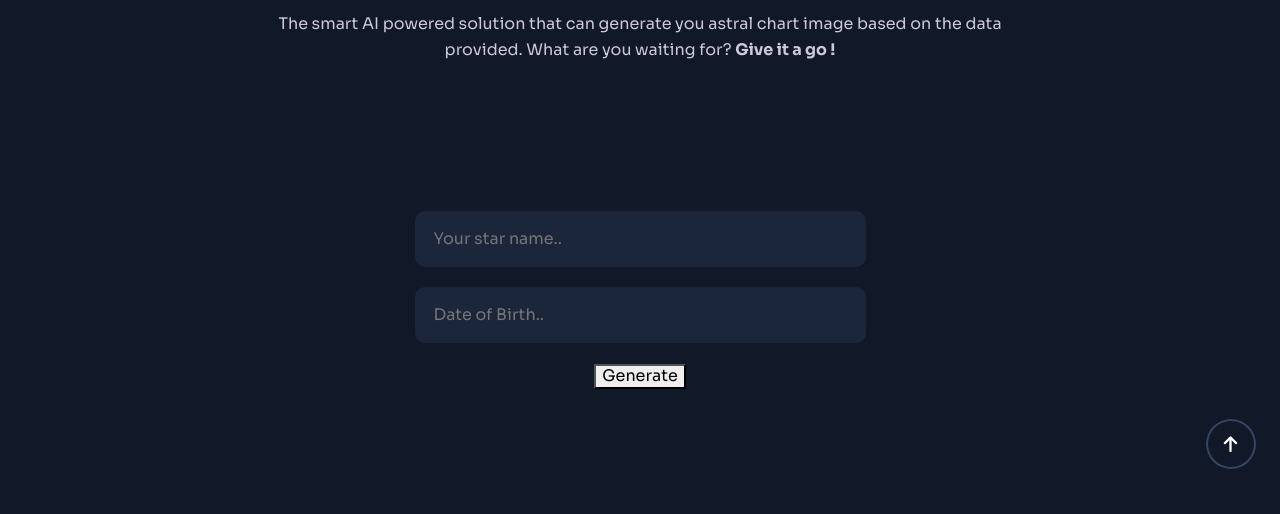
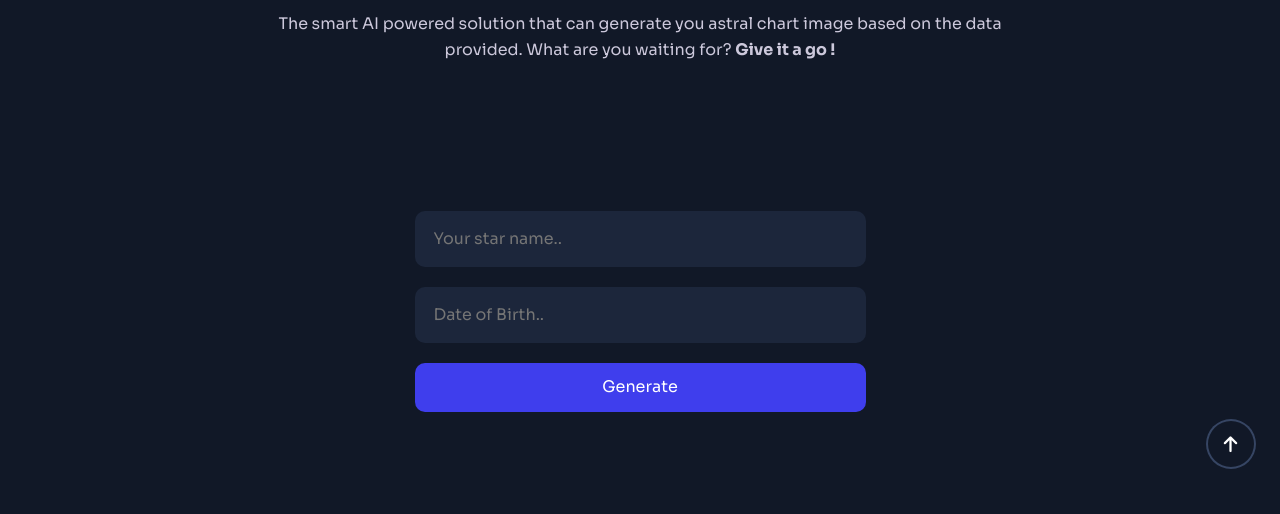
Before and after one commit to razor145/mentegutdemo, a website: page imagegenerator.html in a window 1280 px wide. Shown: the part 286-800 px from the top of the page. Drawn offline with nearby package versions, Linux system fonts and the light colour scheme.

Commit message:
revert back

```diff
--- a/imagegenerator.html
+++ b/imagegenerator.html
@@ -166,7 +166,7 @@
 
 
 														<div class="login-button">
-															<button onclick="GenerateImage()" class="signup">Generate</button>
+															<button onclick="GenerateImage()" class="login-btn">Generate</button>
 														</div>
 														<div class="register-button">
 
```
